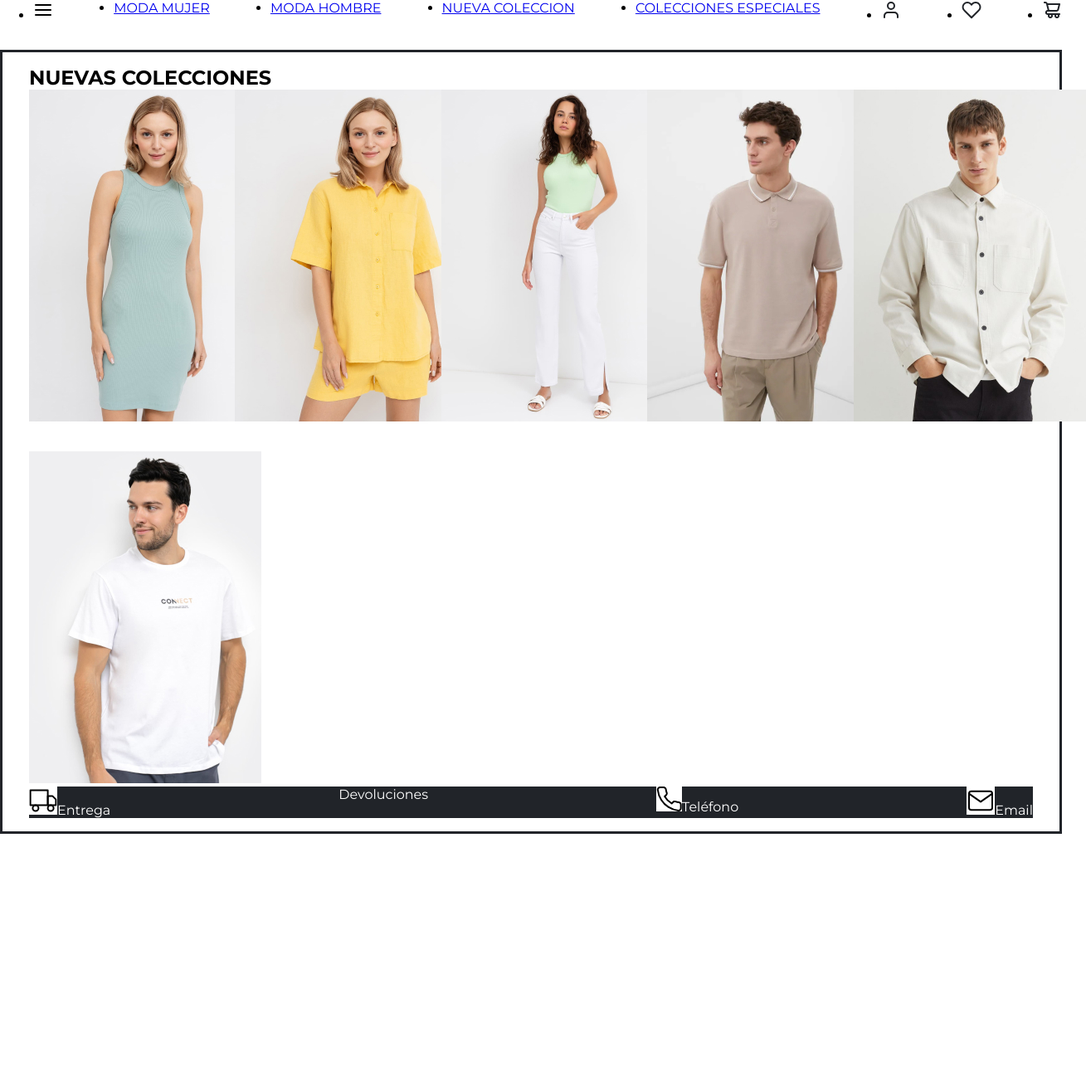
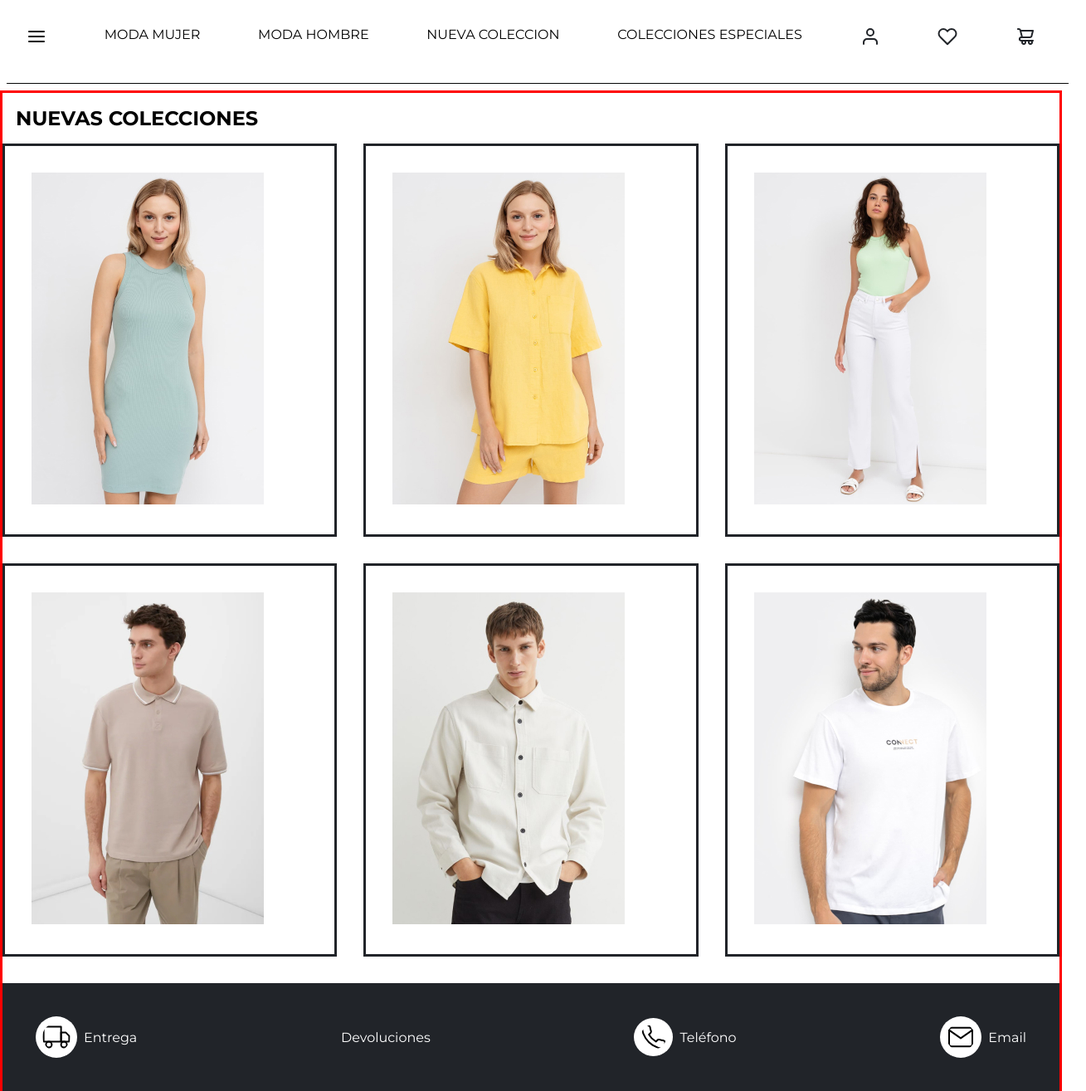
Before and after one commit to skcna2/web-basics, a plain HTML site: page index.html in a window 1280 px wide. Shown: the top 1315 px of the page at 83% size, 1309 px wide, since content can reach past the window. Before the commit the page ends 1037 px from the top, so only its background shows below. Drawn offline with Linux system fonts and the light colour scheme.

Commit message:
sin responsive

```diff
--- a/index.html
+++ b/index.html
@@ -28,8 +28,9 @@
         </ul>
       </nav>
     </header>
+    <hr />
     <!-- Contenedor global con ancho de 1280px -->
-    <div class="container">
+    <main class="container">
       <h2>NUEVAS COLECCIONES</h2>
       <div class="colecciones">
         <div class="elementos-coleccion">
@@ -65,6 +66,6 @@
           </div>
         </div>
       </footer>
-    </div>
+    </main>
   </body>
 </html>
--- a/styles.css
+++ b/styles.css
@@ -1,37 +1,38 @@
 @import url("https://fonts.googleapis.com/css2?family=Montserrat:ital,wght@0,100..900;1,100..900&display=swap");
-
-:root {
-  --spacing-xs: 8px;
-  --spacing-sm: 16px;
-  --spacing-md: 32px;
-  --spacing-lg: 64px;
-}
 
 * {
   box-sizing: border-box;
   margin: 0;
 }
+
+a {
+  text-decoration: none;
+  color: black;
+}
+
+h2 {
+  padding: 16px;
+}
+
 .container {
-  margin: 32px auto;
-  padding: 16px 32px;
-  max-width: 1280px;
-  border: #212429 solid;
+  border: red solid;
 }
 
 .colecciones {
   display: grid;
-  grid-template-columns: repeat(auto-fit, minmax(200px, 1fr));
-  gap: 32px; /* Espaciado entre los elementos */
+  grid-template-columns: repeat(3, 1fr);
+  justify-content: flex-end;
+  gap: 32px;
+  padding-bottom: 32px;
+}
+
+.elementos-coleccion {
+  padding: 32px;
+  border: #212429 solid;
 }
 
 body {
   font-family: "Montserrat";
-}
-
-title {
-  font-family: "Montserrat";
-  font-weight: 400;
-  font-size: 32px;
 }
 
 nav ul {
@@ -39,9 +40,12 @@ nav ul {
   font-size: 16px;
   display: flex;
   justify-content: space-between;
+  padding: 32px;
+  list-style: none;
 }
 
 footer {
+  padding: 32px;
   font-weight: 400;
   font-size: 16px;
   color: white;
@@ -51,14 +55,28 @@ footer {
 .container-footer {
   display: flex;
   justify-content: space-between;
+  align-items: center;
 }
 
 .container-footer img {
   background-color: white;
+  border-radius: 50%;
+  padding: 8px;
+}
+
+.element-footer {
+  display: inline-flex;
+  align-items: center;
+  justify-content: center;
+  gap: 8px;
+  padding: 8px;
+  font-size: 16px;
 }
 
 hr {
-  border: #212429 solid;
   width: 100%;
   height: 1px;
+  background-color: #040404;
+  border: none;
+  margin: 8px;
 }
```
